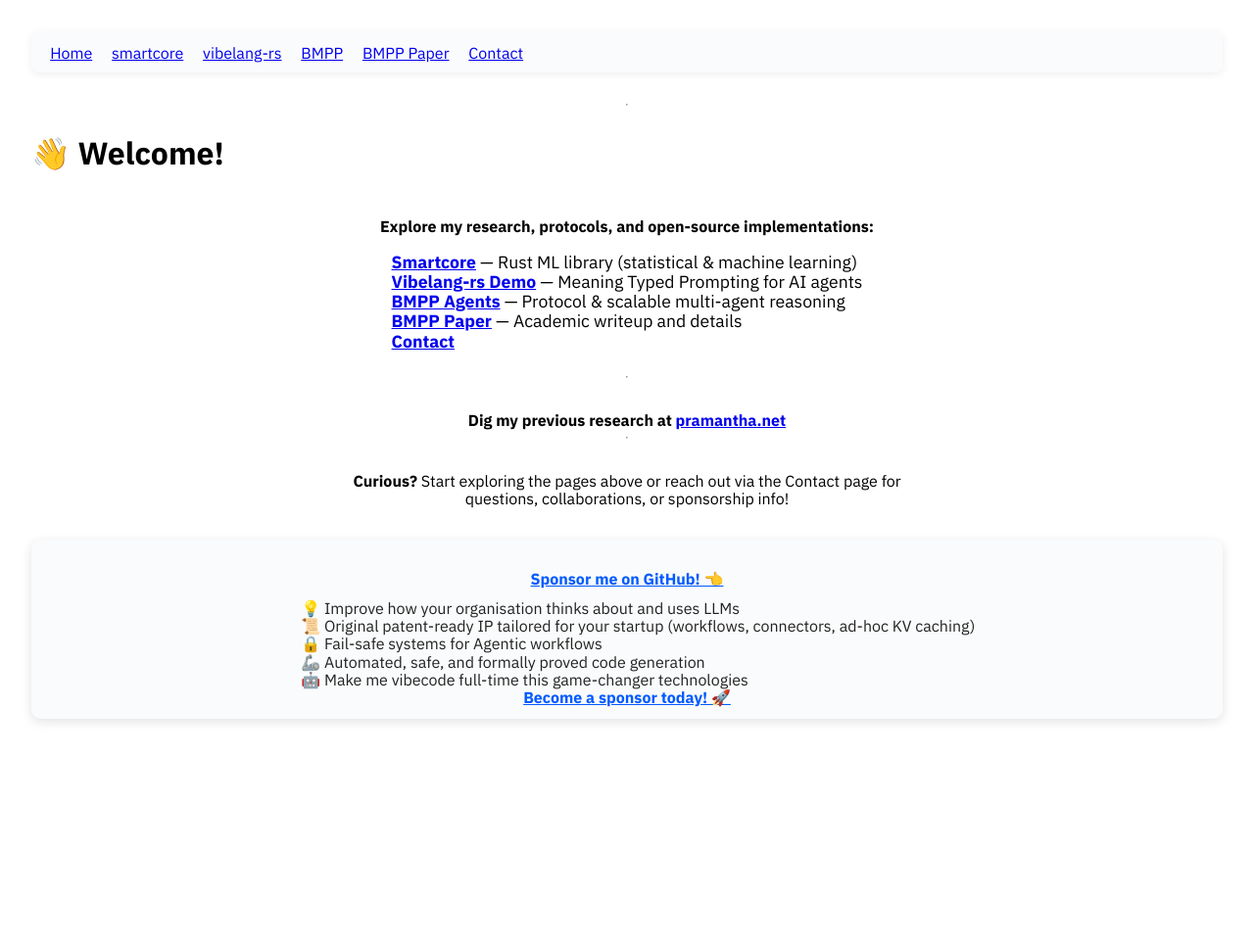
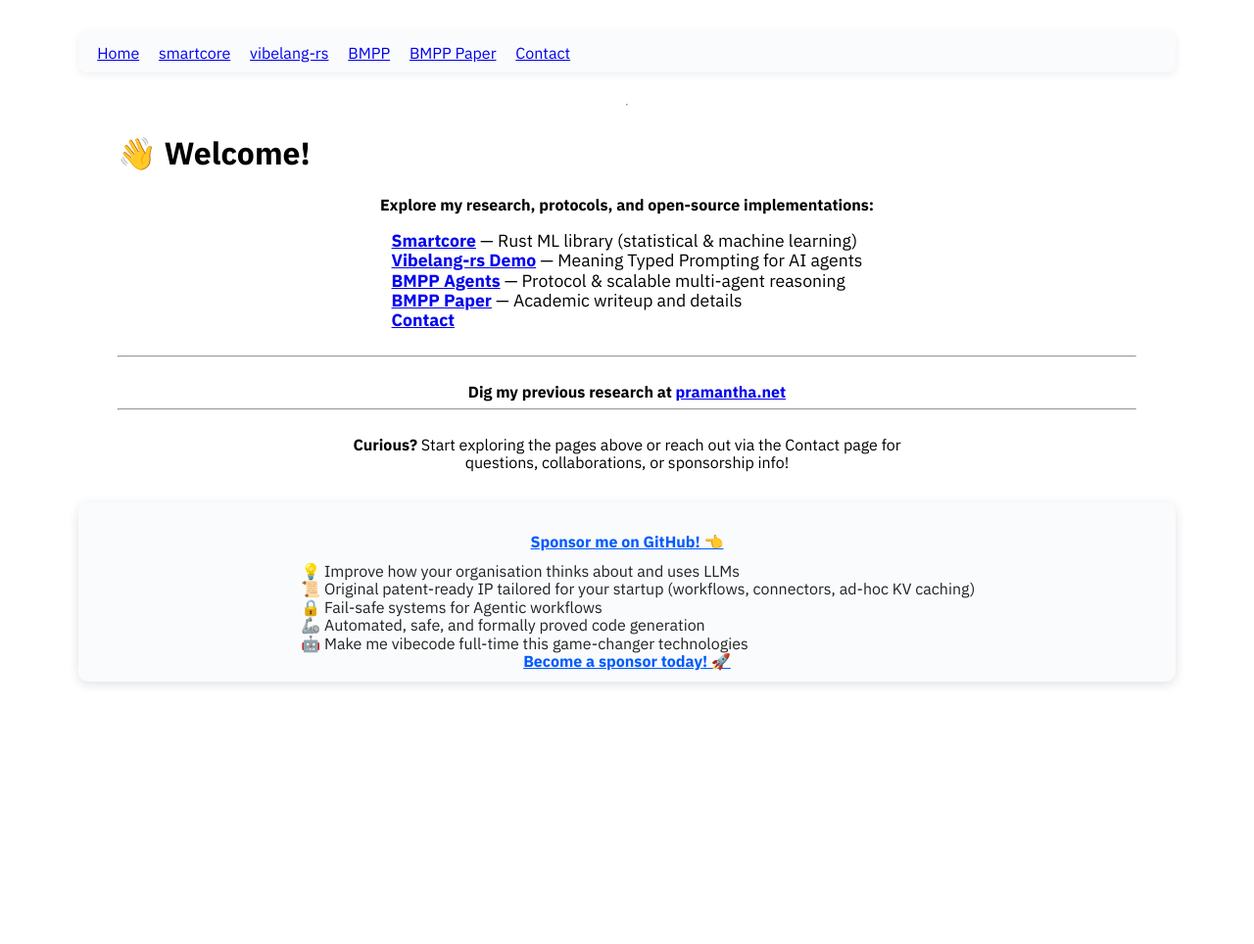
Before and after one commit to Mec-iS/staticwebpage, a Jekyll site: the page built from index.md, in a window 1280 px wide. Shown: the whole page at 98% size. Built offline with Jekyll 4.4.1, drawn with Linux system fonts in a browser that asks for light colours; nearby versions of some CDN libraries.

Commit message:
add body props

```diff
--- a/_layouts/default.html
+++ b/_layouts/default.html
@@ -18,6 +18,11 @@
         }
         textarea { height: 6em; }
         textarea, pre { width: 100%; }
+
+        .main-content {
+        padding-left: 2.5em;
+        padding-right: 2.5em;
+        }
         footer {
         margin-top: 2em;
         padding: 1.25em 1em 0.75em 1em;
@@ -67,10 +72,13 @@
 
     </style>
     </head>
-    <body style="display: flex; min-height: 100vh; flex-direction: column;">
+    <body style="display: flex; min-height: 100vh; flex-direction: column;padding-left: 3em; padding-right: 3em;">
     {% include nav.html %}
     <hr>
-    {{ content }}
+
+    <div class="main-content">
+        {{ content }}
+    </div>
 
     <footer style="flex-shrink: 0;">
     <div style="margin: .7em 0;">
```
